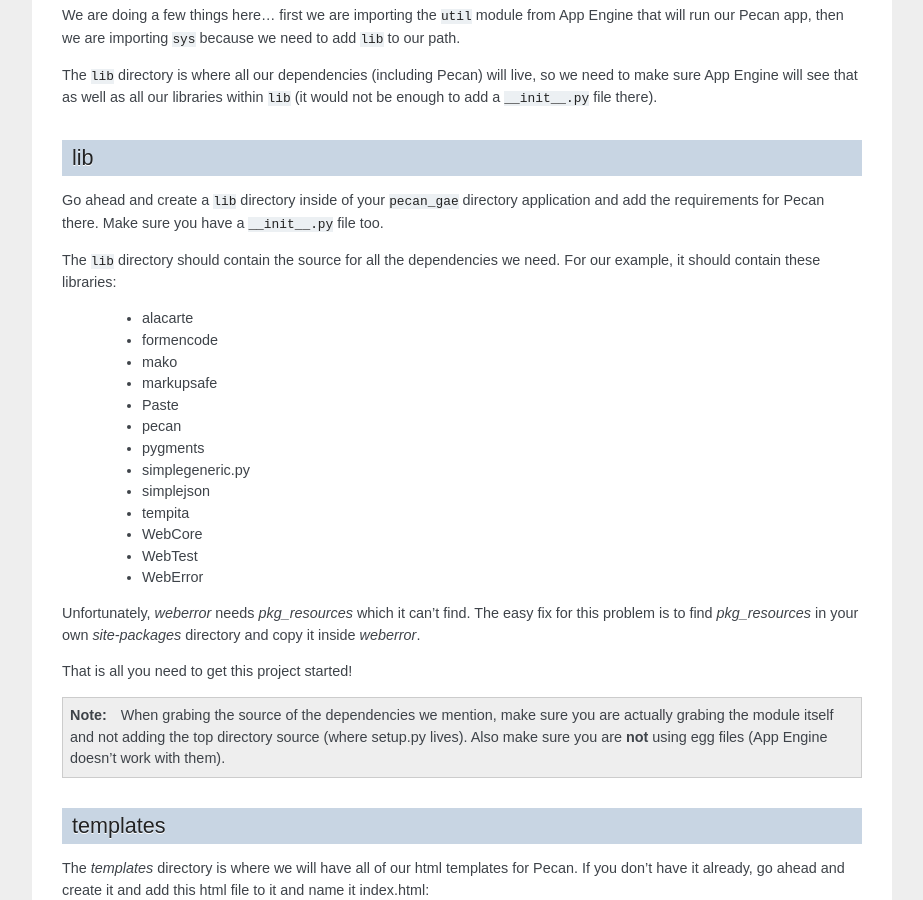
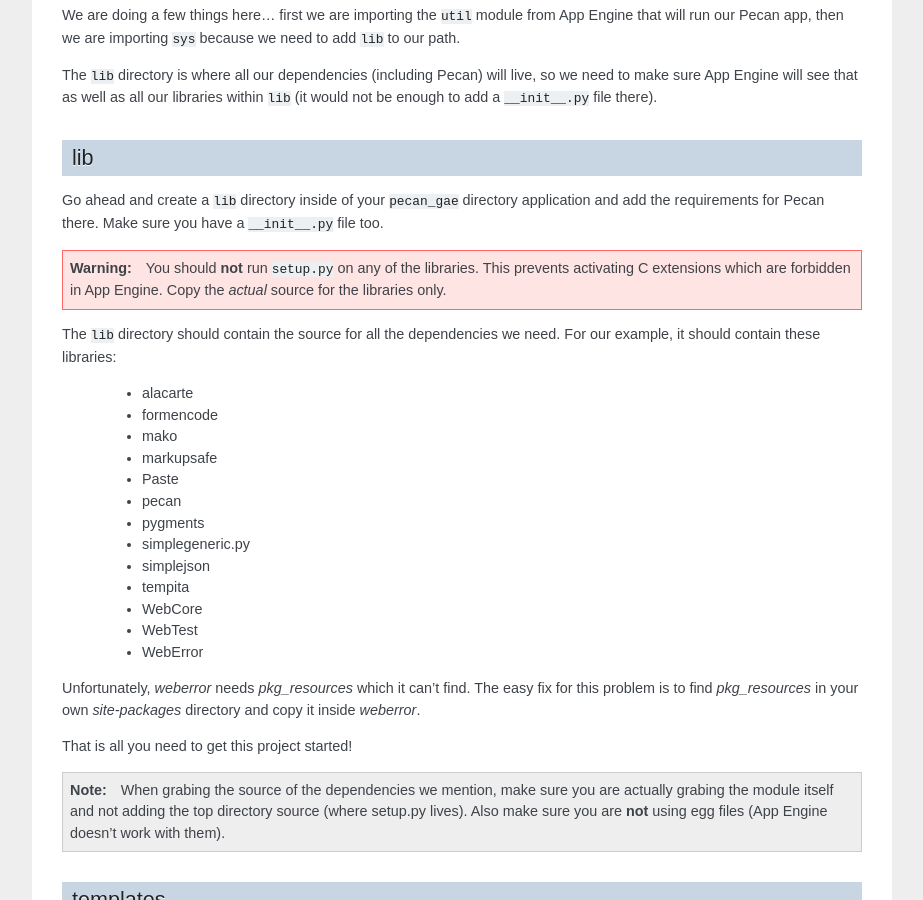
Before and after one commit to stackforge/pecan, a Sphinx documentation site: the page built from docs/source/app_engine.rst, in a window 1280 px wide and 900 px high, scrolled down 1716 px. Shown: the whole window, without its empty margins (198-1121 px from the left). Built offline with Sphinx 7.4.7, drawn with Linux system fonts in a browser that asks for light colours; pages that are not in the unit, such as notebooks, are missing from menus.

Commit message:
Adds a warning message for C extensions

```diff
--- a/docs/source/app_engine.rst
+++ b/docs/source/app_engine.rst
@@ -32,7 +32,7 @@
 
  *  Genshi >= 0.6
  *  Kajiki >= 0.3.1
- *  Mako >= 0.3
+ *  Mako   >= 0.3
 
 From this point forward, we will assume you are going to be using Mako (it is the recommended Pecan template
 engine), to avoid describing third party dependencies.
@@ -105,6 +105,11 @@
 Go ahead and create a ``lib`` directory inside of your ``pecan_gae`` directory
 application and add the requirements for Pecan there. Make sure you have
 a ``__init__.py`` file too.
+
+.. warning::
+    You should **not** run ``setup.py`` on any of the libraries. This prevents
+    activating C extensions which are forbidden in App Engine. Copy the
+    *actual* source for the libraries only.
 
 The ``lib`` directory should contain the source for all the dependencies we need. For our example, it should
 contain these libraries:
--- a/docs/source/conf.py
+++ b/docs/source/conf.py
@@ -120,7 +120,7 @@
 # Add any paths that contain custom static files (such as style sheets) here,
 # relative to this directory. They are copied after the builtin static files,
 # so a file named "default.css" will overwrite the builtin "default.css".
-html_static_path = ['_static']
+html_static_path = ['static']
 
 # If not '', a 'Last updated on:' timestamp is inserted at every page bottom,
 # using the given strftime format.
```
